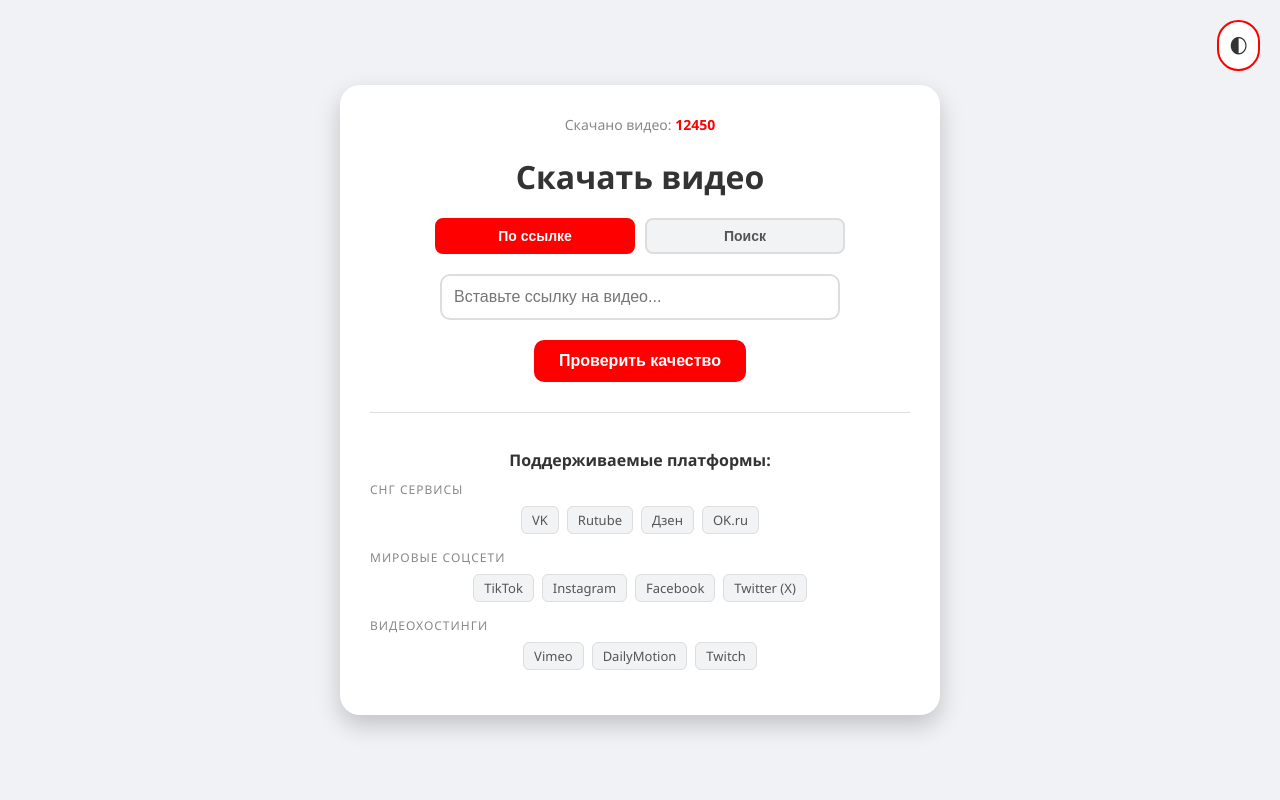
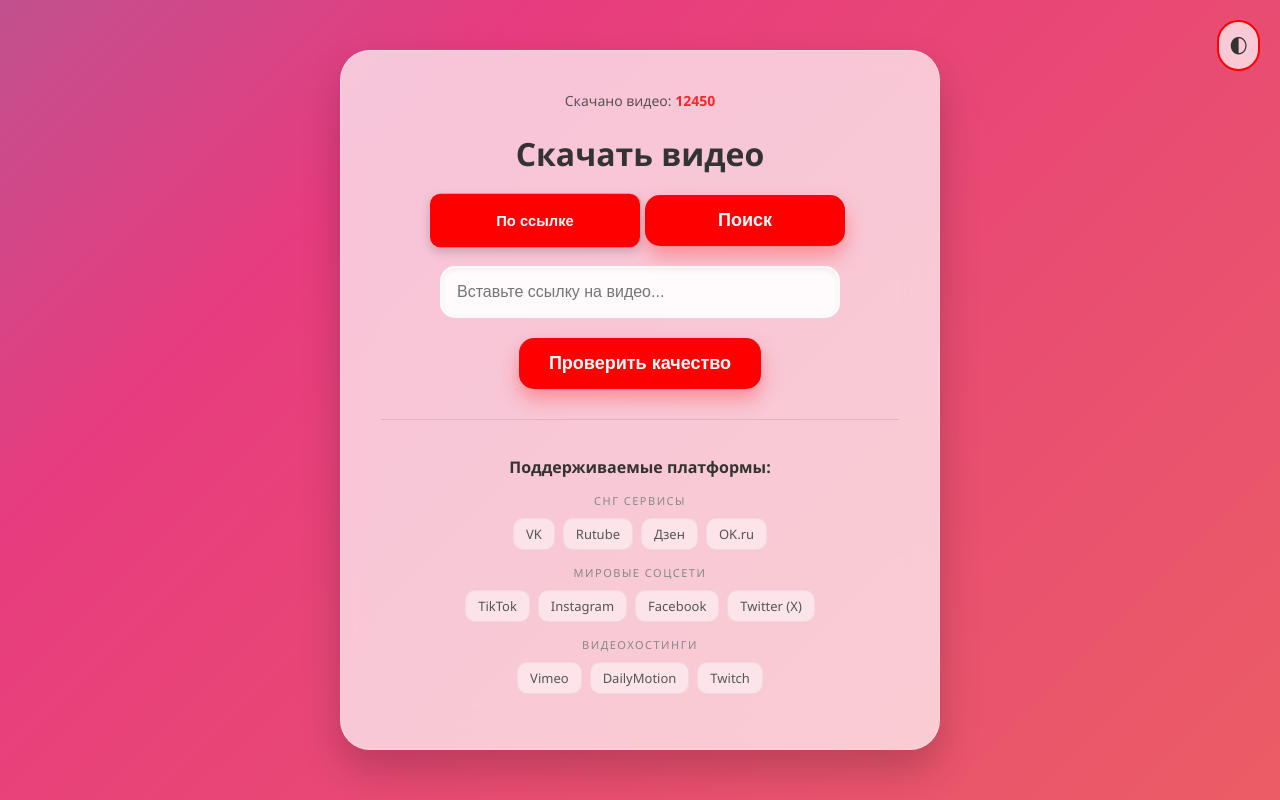
Before and after one commit to kristianoveckin-png/yt-downloader, a Flask app: page / in a window 1280 px wide. Run offline with Flask 3, Linux system fonts and the light colour scheme.

Commit message:
Update index.html

```diff
--- a/templates/index.html
+++ b/templates/index.html
@@ -7,41 +7,114 @@
     <link rel="shortcut icon" href="/favicon.ico" type="image/png">
     <style>
         :root {
-            --bg-color: #f0f2f5; --container-bg: #ffffff; --text-color: #333333;
-            --input-border: #ddd; --accent-color: #ff0000; --accent-hover: #cc0000;
-            --platform-bg: #f1f3f5; --platform-text: #555;
+            --accent-color: #ff0000;
+            --accent-hover: #cc0000;
+            --glass-bg: rgba(255, 255, 255, 0.7);
+            --text-color: #333;
+            --input-bg: rgba(255, 255, 255, 0.9);
+            --platform-bg: rgba(255, 255, 255, 0.5);
+            --platform-text: #555;
         }
+
         [data-theme="dark"] {
-            --bg-color: #18191a; --container-bg: #242526; --text-color: #e4e6eb;
-            --input-border: #3a3b3c; --accent-color: #ff4d4d; --accent-hover: #ff3333;
-            --platform-bg: #3a3b3c; --platform-text: #b0b3b8;
+            --accent-color: #ff4d4d;
+            --accent-hover: #ff3333;
+            --glass-bg: rgba(36, 37, 38, 0.7);
+            --text-color: #e4e6eb;
+            --input-bg: rgba(58, 59, 60, 0.9);
+            --platform-bg: rgba(58, 59, 60, 0.5);
+            --platform-text: #b0b3b8;
         }
-        body { font-family: 'Segoe UI', Tahoma, Geneva, Verdana, sans-serif; display: flex; justify-content: center; align-items: center; min-height: 100vh; background-color: var(--bg-color); color: var(--text-color); margin: 0; transition: background 0.3s; padding: 20px; box-sizing: border-box; }
-        .theme-switch { position: absolute; top: 20px; right: 20px; cursor: pointer; background: var(--container-bg); border: 2px solid var(--accent-color); padding: 10px; border-radius: 50px; font-size: 20px; transition: 0.3s; z-index: 10; }
-        .container { text-align: center; background: var(--container-bg); padding: 30px; border-radius: 20px; box-shadow: 0 10px 25px rgba(0,0,0,0.2); width: 100%; max-width: 600px; transition: background 0.3s; box-sizing: border-box; }
-        .counter { font-size: 14px; color: #888; margin-bottom: 10px; display: block; }
+
+        body {
+            font-family: 'Segoe UI', Tahoma, Geneva, Verdana, sans-serif;
+            display: flex; justify-content: center; align-items: center;
+            min-height: 100vh; margin: 0; padding: 20px; box-sizing: border-box;
+            transition: all 0.5s ease;
+            /* ЖИВОЙ ГРАДИЕНТНЫЙ ФОН */
+            background: linear-gradient(-45deg, #ee7752, #e73c7e, #23a6d5, #23d5ab);
+            background-size: 400% 400%;
+            animation: gradientBG 15s ease infinite;
+            color: var(--text-color);
+        }
+
+        @keyframes gradientBG {
+            0% { background-position: 0% 50%; }
+            50% { background-position: 100% 50%; }
+            100% { background-position: 0% 50%; }
+        }
+
+        .theme-switch {
+            position: absolute; top: 20px; right: 20px; cursor: pointer;
+            background: var(--glass-bg); backdrop-filter: blur(10px);
+            border: 2px solid var(--accent-color); padding: 10px;
+            border-radius: 50px; font-size: 20px; transition: 0.3s; z-index: 10;
+        }
+        .theme-switch:hover { transform: scale(1.1) rotate(15deg); }
+
+        /* ЭФФЕКТ СТЕКЛА (GLASSMORPHISM) */
+        .container {
+            text-align: center;
+            background: var(--glass-bg);
+            backdrop-filter: blur(15px);
+            -webkit-backdrop-filter: blur(15px);
+            padding: 40px;
+            border-radius: 30px;
+            border: 1px solid rgba(255, 255, 255, 0.3);
+            box-shadow: 0 20px 40px rgba(0,0,0,0.2);
+            width: 100%; max-width: 600px;
+            transition: all 0.3s; box-sizing: border-box;
+            animation: fadeInUp 0.8s ease-out;
+        }
+
+        @keyframes fadeInUp {
+            from { opacity: 0; transform: translateY(30px); }
+            to { opacity: 1; transform: translateY(0); }
+        }
+
+        h1 { color: var(--text-color); margin-bottom: 20px; font-size: clamp(24px, 5vw, 32px); font-weight: 800; }
+
+        .counter { font-size: 14px; color: var(--text-color); opacity: 0.8; margin-bottom: 10px; display: block; }
         .count-num { color: var(--accent-color); font-weight: bold; }
-        h1 { color: var(--text-color); margin-bottom: 20px; font-size: clamp(24px, 5vw, 32px); }
+
         .mode-switch { display: flex; justify-content: center; gap: 10px; margin-bottom: 20px; }
-        .mode-btn { padding: 8px 15px; background: var(--platform-bg); color: var(--platform-text); border: 2px solid var(--input-border); border-radius: 8px; cursor: pointer; font-size: 14px; transition: 0.3s; }
-        .mode-btn.active { background: var(--accent-color); color: white; border-color: var(--accent-color); }
-        input { width: 100%; max-width: 400px; padding: 12px; border: 2px solid var(--input-border); border-radius: 10px; font-size: 16px; margin-bottom: 20px; outline: none; transition: border-color 0.3s; background: var(--container-bg); color: var(--text-color); box-sizing: border-box; }
-        input:focus { border-color: var(--accent-color); }
-        button { padding: 12px 25px; background: var(--accent-color); color: white; border: none; border-radius: 10px; cursor: pointer; font-size: 16px; font-weight: bold; transition: all 0.3s; min-width: 200px; }
-        button:hover { background: var(--accent-hover); transform: translateY(-2px); box-shadow: 0 5px 15px rgba(255, 0, 0, 0.3); }
+        .mode-btn {
+            padding: 8px 15px; background: var(--platform-bg); color: var(--platform-text);
+            border: 1px solid var(--input-border); border-radius: 10px; cursor: pointer;
+            font-size: 14px; transition: 0.3s;
+        }
+        .mode-btn.active { background: var(--accent-color); color: white; transform: scale(1.05); box-shadow: 0 4px 10px rgba(0,0,0,0.2); }
+
+        input {
+            width: 100%; max-width: 400px; padding: 15px; border: 2px solid transparent;
+            border-radius: 15px; font-size: 16px; margin-bottom: 20px; outline: none;
+            transition: 0.3s; background: var(--input-bg); color: var(--text-color);
+            box-sizing: border-box; box-shadow: inset 0 2px 5px rgba(0,0,0,0.05);
+        }
+        input:focus { border-color: var(--accent-color); transform: scale(1.02); }
+
+        button {
+            padding: 15px 30px; background: var(--accent-color); color: white;
+            border: none; border-radius: 15px; cursor: pointer; font-size: 18px;
+            font-weight: bold; transition: all 0.3s; min-width: 200px;
+            box-shadow: 0 10px 20px rgba(255, 0, 0, 0.3);
+        }
+        button:hover { background: var(--accent-hover); transform: translateY(-3px) scale(1.05); box-shadow: 0 15px 25px rgba(255, 0, 0, 0.4); }
+
         #loader-container { display: none; margin: 20px auto; text-align: center; }
-        .spinner { border: 4px solid #f3f3f3; border-top: 4px solid var(--accent-color); border-radius: 50%; width: 40px; height: 40px; animation: spin 1s linear infinite; margin: 0 auto 10px; }
-        .progress-bar { width: 100%; background: var(--platform-bg); height: 10px; border-radius: 5px; overflow: hidden; margin-top: 10px; position: relative; }
-        .progress-fill { width: 0%; height: 100%; background: var(--accent-color); transition: width 0.2s; }
+        .spinner { border: 4px solid rgba(0,0,0,0.1); border-top: 4px solid var(--accent-color); border-radius: 50%; width: 40px; height: 40px; animation: spin 1s linear infinite; margin: 0 auto 10px; }
+        .progress-bar { width: 100%; background: rgba(0,0,0,0.1); height: 12px; border-radius: 10px; overflow: hidden; margin-top: 10px; }
+        .progress-fill { width: 0%; height: 100%; background: var(--accent-color); transition: width 0.2s; box-shadow: 0 0 10px var(--accent-color); }
         #progress-text { font-size: 14px; color: var(--text-color); margin-top: 5px; display: block; }
         @keyframes spin { 0% { transform: rotate(0deg); } 100% { transform: rotate(360deg); } }
-        .platforms-section { margin-top: 30px; text-align: left; border-top: 1px solid var(--input-border); padding-top: 20px; }
-        .platforms-section p { font-weight: bold; color: var(--text-color); margin-bottom: 10px; text-align: center; }
+
+        .platforms-section { margin-top: 30px; text-align: left; border-top: 1px solid rgba(0,0,0,0.1); padding-top: 20px; }
+        .platforms-section p { font-weight: bold; color: var(--text-color); margin-bottom: 15px; text-align: center; }
         .category { margin-bottom: 15px; }
-        .category-title { font-size: 12px; color: #888; text-transform: uppercase; letter-spacing: 1px; margin-bottom: 8px; display: block; }
+        .category-title { font-size: 11px; color: #888; text-transform: uppercase; letter-spacing: 1.5px; margin-bottom: 10px; display: block; text-align: center; }
         .tags { display: flex; flex-wrap: wrap; gap: 8px; justify-content: center; }
-        .tag { background: var(--platform-bg); color: var(--platform-text); padding: 4px 10px; border-radius: 6px; font-size: 13px; border: 1px solid var(--input-border); transition: all 0.2s; }
-        .tag:hover { background: var(--accent-color); color: white; }
+        .tag { background: var(--platform-bg); color: var(--platform-text); padding: 6px 12px; border-radius: 10px; font-size: 13px; border: 1px solid rgba(0,0,0,0.05); transition: 0.3s; }
+        .tag:hover { background: var(--accent-color); color: white; transform: translateY(-3px); }
     </style>
 </head>
 <body>
@@ -51,7 +124,7 @@
         <h1>Скачать видео</h1>
         <div class="mode-switch">
             <button type="button" class="mode-btn active" id="linkMode" onclick="setMode('link')">По ссылке</button>
-            <button type="button" class="mode-btn" id="searchMode" onclick="setMode('search')">Поиск</button>
+            <button type="button" class="mode-btned" id="searchMode" onclick="setMode('search')">Поиск</button>
         </div>
         <form id="downloadForm" action="/analyze" method="post">
             <input type="hidden" name="mode" id="modeInput" value="link">
@@ -83,7 +156,7 @@
             document.getElementById('searchMode').classList.toggle('active', mode === 'search');
             document.getElementById('urlInput').placeholder = mode === 'link' ? 'Вставьте ссылку на видео...' : 'Введите запрос для поиска...';
         }
-        document.getElementById('downloadForm').onsubmit = function(e) {
+        document.getElementById('downloadForm').onsubmit = function() {
             const mode = document.getElementById('modeInput').value;
             const urlInput = document.getElementById('urlInput');
             if (mode === 'search') {
@@ -99,7 +172,7 @@
             const progressFill = document.getElementById('progress-fill');
             const progressText = document.getElementById('progress-text');
             btn.style.display = 'none';
-            loaderContainer.style.display = 'block';
+            loaderContainer.style.//display = 'block';
             let width = 0;
             const interval = setInterval(() => {
                 if (width >= 95) { clearInterval(interval); }
```
